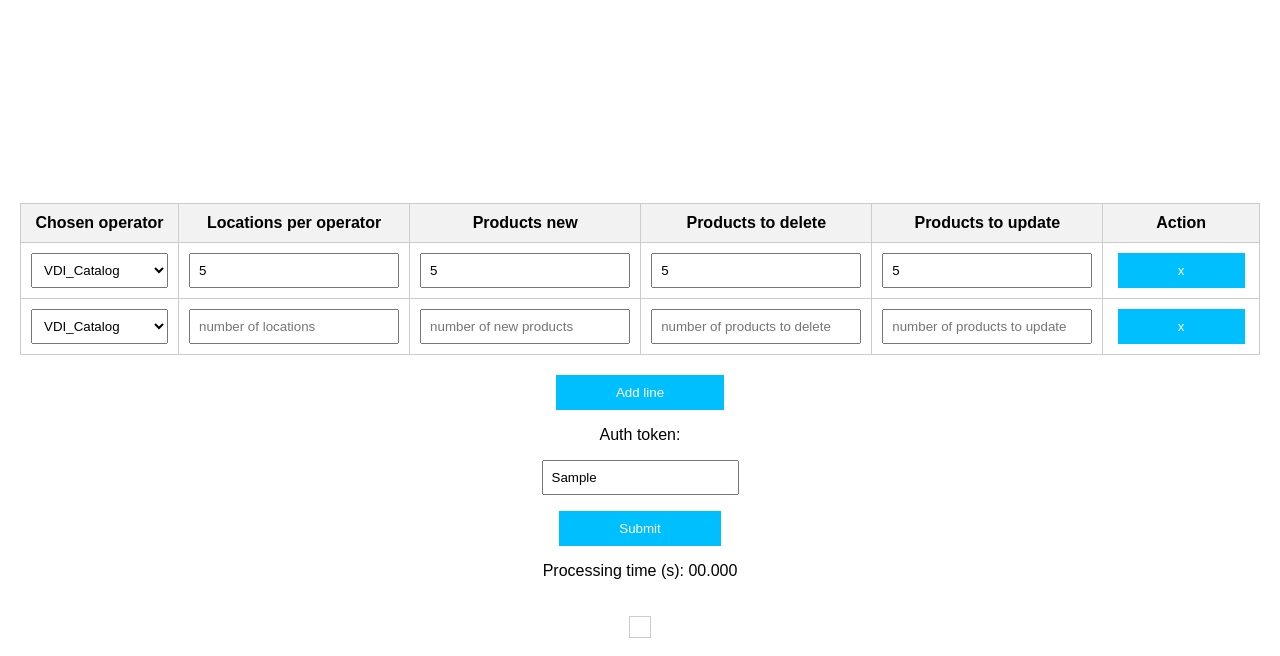
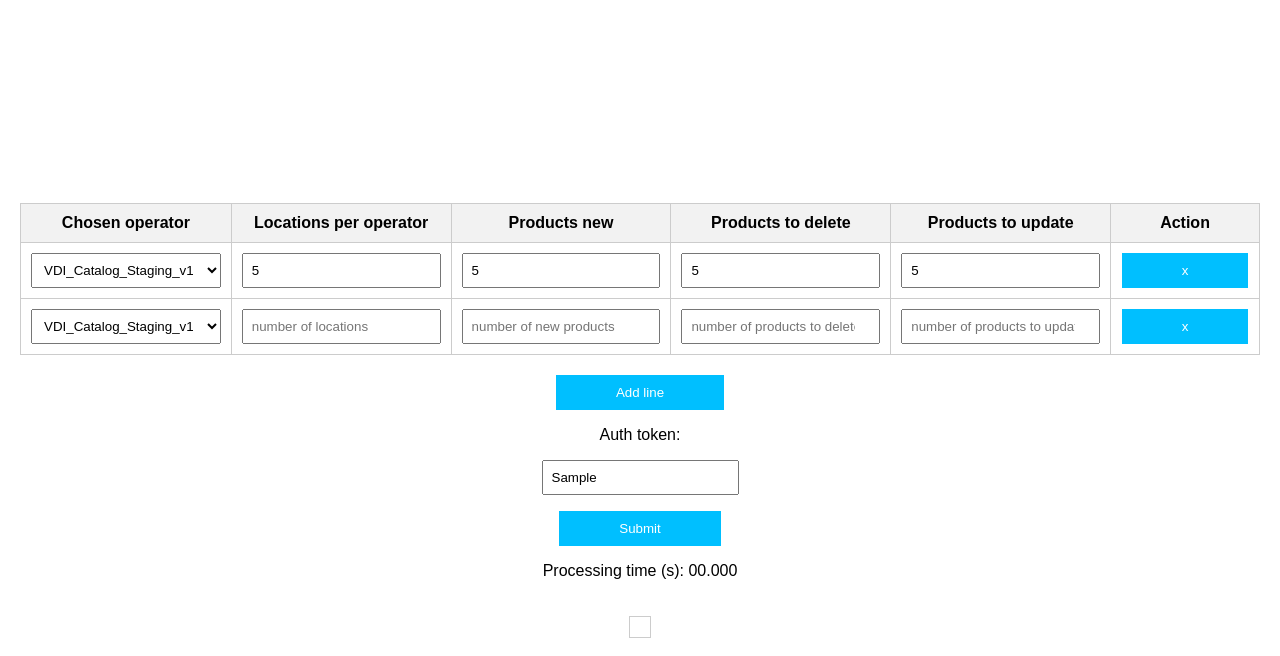
Before and after one commit to DmitryPrus/testcatalog-staging, a plain HTML site: page index.html in a window 1280 px wide. Both pictures are taken after typing "5", "5", "5", "5", "Sample" into the empty fields and a click on the button "Add line". Drawn offline with Linux system fonts and the light colour scheme.

Commit message:
added staging params

```diff
--- a/index.html
+++ b/index.html
@@ -87,7 +87,7 @@
     <tr>
         <td>
             <select class="operatorId">
-                <option value="b03ac13ce0fbc4e12c28fba839b35010" data-name="VDI_Catalog">VDI_Catalog</option>
+                <option value="1cf4db4310c8cb81f47652f723dd7fac" data-name="VDI_Catalog_Staging_v1">VDI_Catalog_Staging_v1</option>
             </select>
         </td>
         <td><input type="number" class="locations" placeholder="number of locations"></td>
@@ -161,7 +161,7 @@
         newRow.innerHTML = `
                 <td>
                     <select class="operatorId">
-                        <option value="b03ac13ce0fbc4e12c28fba839b35010" data-name="VDI_Catalog">VDI_Catalog</option>
+                        <option value="1cf4db4310c8cb81f47652f723dd7fac" data-name="VDI_Catalog_Staging_v1">VDI_Catalog_Staging_v1</option>
                     </select>
                 </td>
                 <td><input type="number" class="locations" placeholder="number of locations"></td>
```
